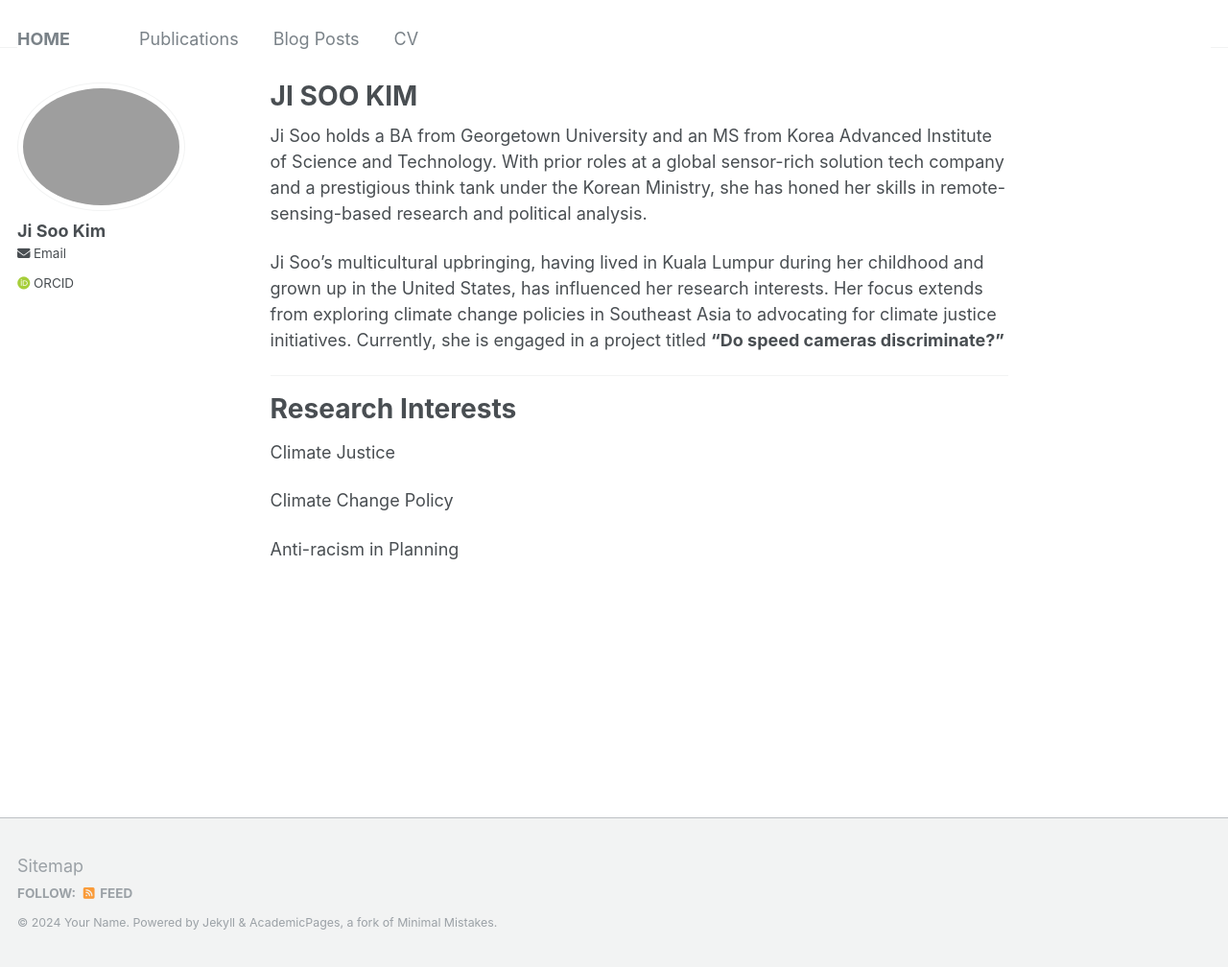
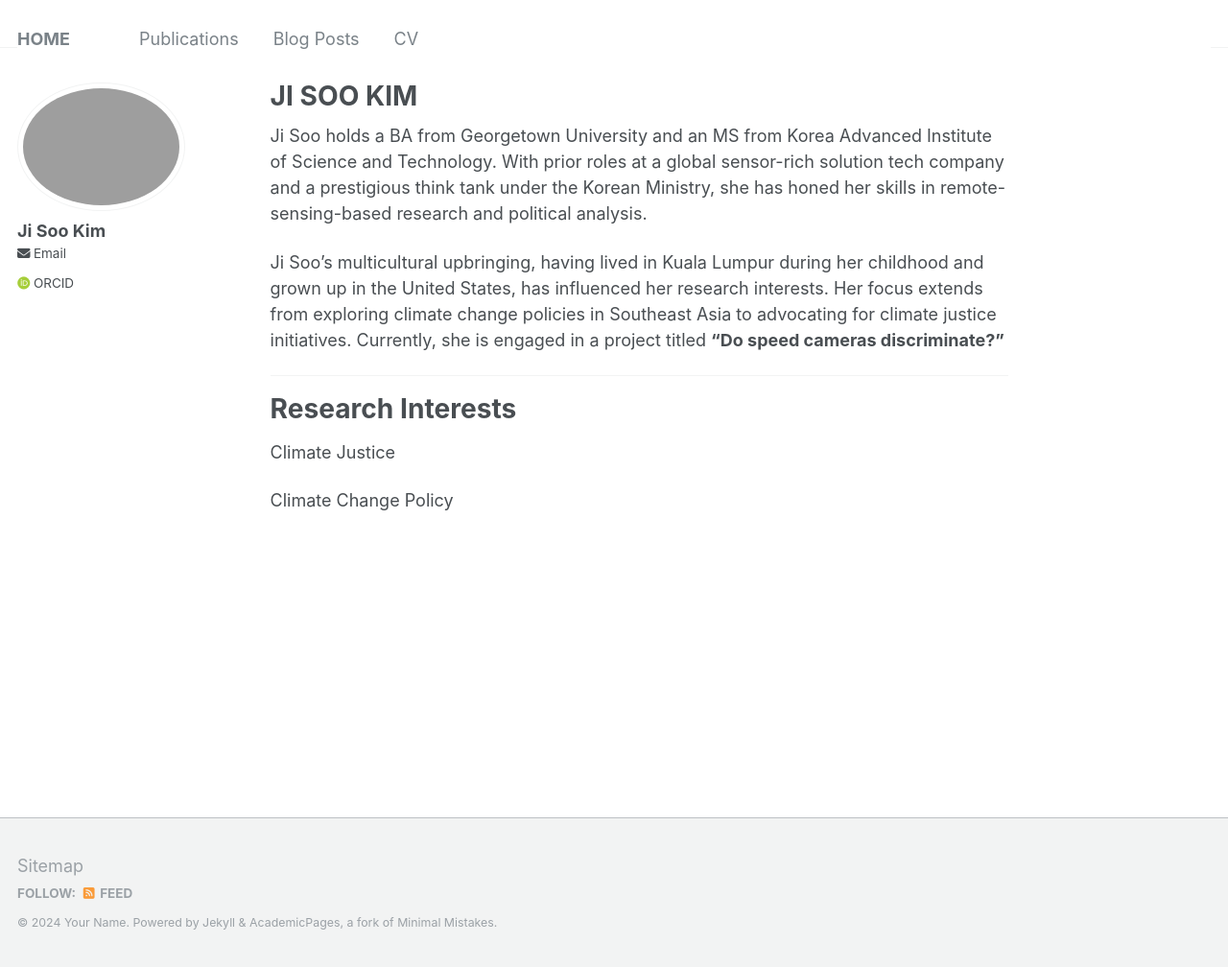
Before and after one commit to jk-jisookim/jk-jisookim.github.io, a Jekyll site: the page built from _pages/about.md, in a window 1280 px wide and 1008 px high. Shown: the whole window at 96% size. Built offline with Jekyll 4.4.1, drawn with Linux system fonts in a browser that asks for light colours; some web fonts are replaced.

Commit message:
Update about.md

```diff
--- a/_pages/about.md
+++ b/_pages/about.md
@@ -26,6 +26,3 @@ Climate Justice
 
 
 Climate Change Policy
-
-
-Anti-racism in Planning
```
